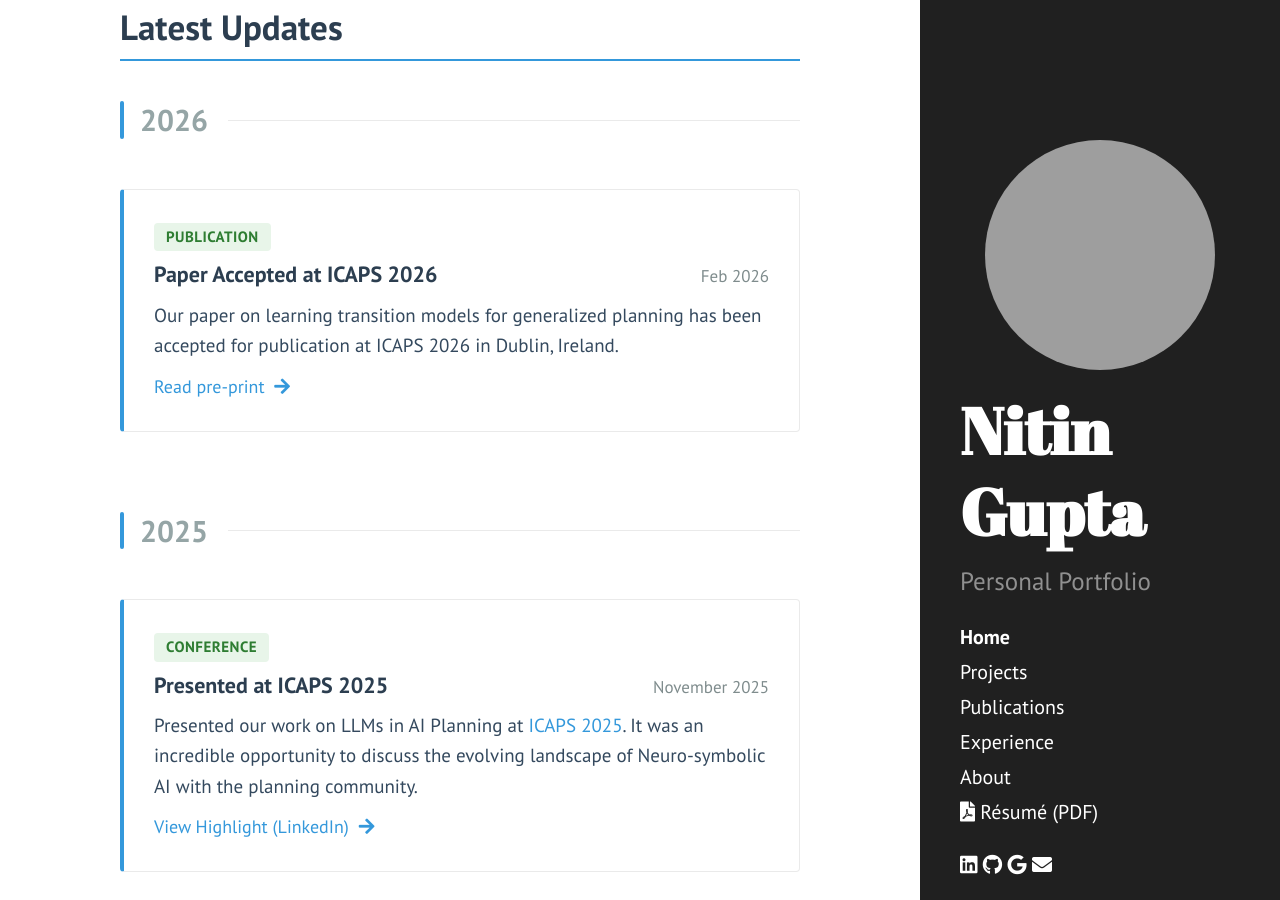
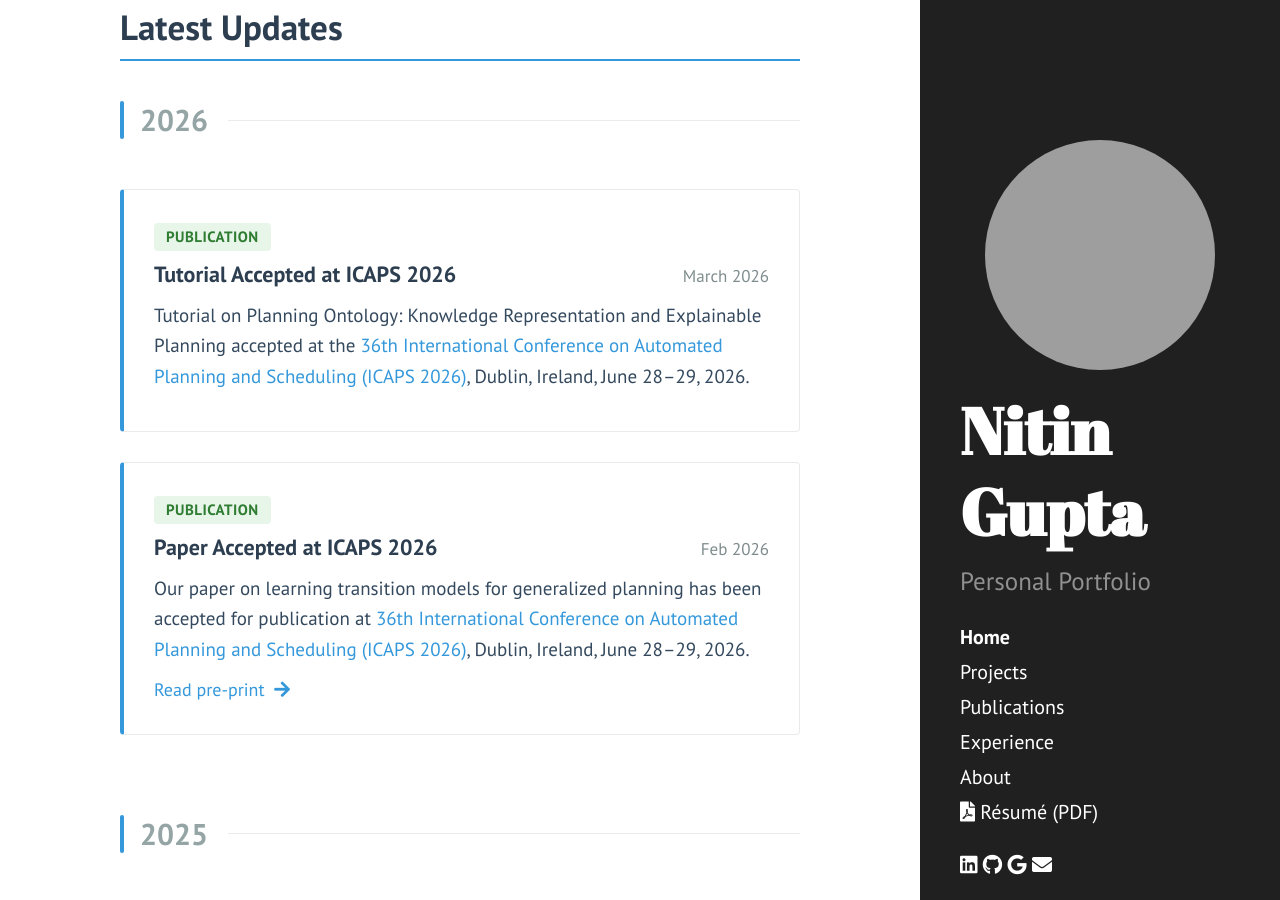
Before and after one commit to g-nitin/portfolio, a Jekyll site: the page built from index.md, in a window 1280 px wide and 900 px high, scrolled down 593 px. Built offline with Jekyll 4.4.1, drawn with Linux system fonts in a browser that asks for light colours; Markdown is read by kramdown in place of the engine named in the settings; the list of posts is cut into pages by our own code.

Commit message:
Tutorial News

```diff
--- a/index.md
+++ b/index.md
@@ -37,11 +37,23 @@ title: Home
         <div class="news-item">
             <span class="news-category category-publication">Publication</span>
             <div class="news-header-row">
+                <h3 class="news-headline">Tutorial Accepted at ICAPS 2026</h3>
+                <div class="news-date">March 2026</div>
+            </div>
+            <p class="news-description">
+              Tutorial on Planning Ontology: Knowledge Representation and Explainable Planning accepted at the <a href="https://icaps26.icaps-conference.org/">36th International Conference on Automated Planning and Scheduling (ICAPS 2026)</a>, Dublin, Ireland, June 28–29, 2026.
+            </p>
+            <!-- <a href="https://arxiv.org/abs/2602.23148" class="news-link" target="_blank">Read pre-print <i class="fas fa-arrow-right"></i></a> -->
+        </div>
+
+        <div class="news-item">
+            <span class="news-category category-publication">Publication</span>
+            <div class="news-header-row">
                 <h3 class="news-headline">Paper Accepted at ICAPS 2026</h3>
                 <div class="news-date">Feb 2026</div>
             </div>
             <p class="news-description">
-              Our paper on learning transition models for generalized planning has been accepted for publication at ICAPS 2026 in Dublin, Ireland.
+              Our paper on learning transition models for generalized planning has been accepted for publication at <a href="https://icaps26.icaps-conference.org/">36th International Conference on Automated Planning and Scheduling (ICAPS 2026)</a>, Dublin, Ireland, June 28–29, 2026.
             </p>
             <a href="https://arxiv.org/abs/2602.23148" class="news-link" target="_blank">Read pre-print <i class="fas fa-arrow-right"></i></a>
         </div>
```
